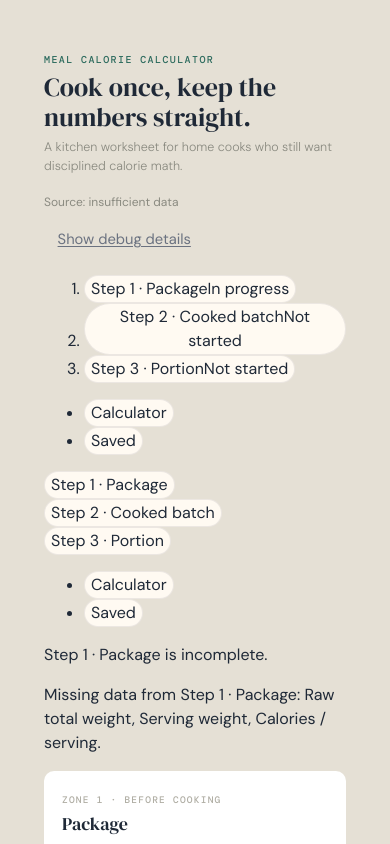
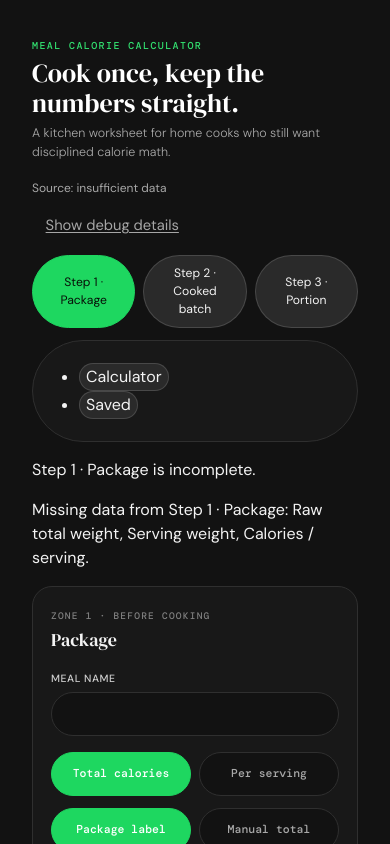
Before and after one commit to relomy/portion_pilot, a React (Vite) app: page / in a window 390 px wide. Shown: the top 844 px of the page. Built offline with nearby package versions, Linux system fonts and the light colour scheme; a web font is replaced by a local one.

Commit message:
feat(ui): apply spotify-inspired responsive stepflow styles

```diff
--- a/src/index.css
+++ b/src/index.css
@@ -1,33 +1,55 @@
 :root {
-  font-family: 'DM Sans', sans-serif;
-  color-scheme: light;
-  --paper-bg: #e5e0d5;
-  --zone-bg: #ffffff;
-  --zone-3-bg: #f4faf8;
-  --ink-mid: #4a4a44;
-  --ink-soft: #8a8a80;
-  --ink-faint: #c4c0b6;
-  --teal: #2d6b5e;
-  --teal-mid: #4a9280;
-  --field-bg: #f2f0eb;
-  --field-border: #e2dfd6;
-  --zone-divider: #e8e4dc;
-  --wc-bg: #eeece6;
+  font-family:
+    Circular,
+    Circular Std,
+    CircularSp,
+    Avenir Next,
+    Avenir,
+    Montserrat,
+    DM Sans,
+    system-ui,
+    -apple-system,
+    BlinkMacSystemFont,
+    sans-serif;
+  color-scheme: dark;
+  --paper-bg: #121212;
+  --zone-bg: #181818;
+  --zone-3-bg: #1f1f1f;
+  --ink: #f3f3f3;
+  --ink-mid: #cfcfcf;
+  --ink-soft: #a8a8a8;
+  --ink-faint: #7f7f7f;
+  --teal: #1ed760;
+  --teal-mid: #32df6f;
+  --field-bg: #121212;
+  --field-border: #2f2f2f;
+  --zone-divider: #2b2b2b;
+  --wc-bg: #141414;
   --font-display: 'DM Serif Display', serif;
   --font-mono: 'DM Mono', monospace;
-  --font-body: 'DM Sans', sans-serif;
-  --counter: #f5efe4;
-  --worksheet: rgba(255, 252, 247, 0.94);
-  --label: #fffaf2;
-  --ink: #1f2937;
-  --steel: #6b7280;
-  --herb: #0f766e;
-  --herb-strong: #115e59;
-  --terracotta: #c2410c;
+  --font-body:
+    Circular,
+    Circular Std,
+    CircularSp,
+    Avenir Next,
+    Avenir,
+    Montserrat,
+    DM Sans,
+    system-ui,
+    -apple-system,
+    BlinkMacSystemFont,
+    sans-serif;
+  --counter: #1a1a1a;
+  --worksheet: rgba(18, 18, 18, 0.94);
+  --label: #232323;
+  --steel: #a6a6a6;
+  --herb: #1ed760;
+  --herb-strong: #1abc54;
+  --terracotta: #ff9f43;
   --warning: #dc2626;
-  --rule: rgba(15, 23, 42, 0.08);
-  --shadow: 0 24px 80px rgba(148, 163, 184, 0.18);
-  --shadow-soft: 0 16px 40px rgba(148, 163, 184, 0.14);
+  --rule: rgba(255, 255, 255, 0.14);
+  --shadow: 0 24px 80px rgba(0, 0, 0, 0.45);
+  --shadow-soft: 0 16px 40px rgba(0, 0, 0, 0.32);
   --layout-columns-desktop: minmax(0, 1.5fr) minmax(20rem, 1fr);
   font-synthesis: none;
   text-rendering: optimizeLegibility;
@@ -69,7 +91,7 @@ input {
 button {
   border: 1px solid var(--rule);
   border-radius: 999px;
-  background: var(--label);
+  background: #2a2a2a;
   color: var(--ink);
   cursor: pointer;
   transition:
@@ -80,8 +102,8 @@ button {
 }
 
 button:hover {
-  border-color: rgba(15, 118, 110, 0.26);
-  box-shadow: 0 10px 20px rgba(15, 23, 42, 0.08);
+  border-color: rgba(30, 215, 96, 0.5);
+  box-shadow: 0 10px 20px rgba(0, 0, 0, 0.32);
   transform: translateY(-1px);
 }
 
@@ -94,8 +116,8 @@ input:focus-visible {
 input {
   width: 100%;
   border: 1px solid var(--rule);
-  border-radius: 16px;
-  background: #fffdf9;
+  border-radius: 999px;
+  background: #151515;
   color: var(--ink);
   padding: 0.8rem 0.9rem;
   transition:
@@ -105,7 +127,7 @@ input {
 }
 
 input:disabled {
-  background: rgba(245, 239, 228, 0.8);
+  background: rgba(26, 26, 26, 0.8);
   color: var(--steel);
   cursor: not-allowed;
 }
@@ -115,9 +137,9 @@ input:disabled {
 }
 
 .zone-layout {
-  max-width: 540px;
+  max-width: 1160px;
   margin: 0 auto;
-  padding: 32px 24px 80px;
+  padding: 28px 20px 80px;
 }
 
 .masthead {
@@ -126,7 +148,7 @@ input:disabled {
 
 .masthead__kicker {
   margin: 0 0 6px;
-  color: var(--teal);
+  color: var(--teal-mid);
   font-family: var(--font-mono);
   font-size: 10px;
   font-weight: 500;
@@ -136,7 +158,7 @@ input:disabled {
 
 .masthead__title {
   margin: 0;
-  color: var(--ink);
+  color: #fff;
   font-family: var(--font-display);
   font-size: 26px;
   font-weight: 400;
@@ -164,7 +186,7 @@ input:disabled {
   margin: 4px 0 0;
   max-width: 100%;
   overflow: auto;
-  border-radius: 6px;
+  border-radius: 14px;
   border: 1px solid var(--field-border);
   background: var(--field-bg);
   padding: 8px;
@@ -175,9 +197,10 @@ input:disabled {
 
 .zone {
   margin-bottom: 12px;
-  border-radius: 10px;
+  border-radius: 20px;
   padding: 22px 18px 18px;
-  background: var(--zone-bg);
+  background: linear-gradient(180deg, #1f1f1f 0%, var(--zone-bg) 100%);
+  border: 1px solid #2f2f2f;
 }
 
 .zone--package,
@@ -195,7 +218,7 @@ input:disabled {
 
 .zone__eyebrow {
   margin: 0 0 3px;
-  color: #b0aea4;
+  color: var(--ink-faint);
   font-family: var(--font-mono);
   font-size: 9.5px;
   font-weight: 500;
@@ -286,7 +309,7 @@ input:disabled {
 
 .field__input {
   width: 100%;
-  border-radius: 6px;
+  border-radius: 999px;
   border: 1px solid var(--field-border);
   background: var(--field-bg);
   color: var(--ink);
@@ -320,7 +343,7 @@ input:disabled {
   margin: 0;
   padding: 0;
   border: 1px solid var(--field-border);
-  border-radius: 6px;
+  border-radius: 999px;
   overflow: hidden;
   background: var(--field-bg);
 }
@@ -346,7 +369,7 @@ input:disabled {
   display: inline-flex;
   align-items: center;
   justify-content: center;
-  min-height: 44px;
+  min-height: 46px;
   background: transparent;
   color: var(--ink);
   font-family: var(--font-mono);
@@ -475,7 +498,7 @@ input:disabled {
   padding: 11px 13px;
   background: var(--wc-bg);
   border-left: 2px solid var(--teal-mid);
-  border-radius: 0 6px 6px 0;
+  border-radius: 0 14px 14px 0;
 }
 
 .wc-callout__label {
@@ -577,13 +600,13 @@ input:disabled {
 }
 
 .hero-answer__label {
-  color: var(--teal);
+  color: var(--teal-mid);
   font-size: 13px;
   font-weight: 500;
 }
 
 .hero-answer__value {
-  color: var(--ink);
+  color: #fff;
   font-family: var(--font-mono);
   font-size: 40px;
   font-weight: 500;
@@ -603,6 +626,54 @@ input:disabled {
 
 .zone-layout__actions {
   margin-top: 6px;
+}
+
+.zone-layout__stepflow-shell {
+  display: grid;
+  grid-template-columns: minmax(220px, 260px) minmax(0, 1fr);
+  gap: 16px;
+  align-items: start;
+}
+
+.zone-layout__stepflow-rail {
+  position: sticky;
+  top: 16px;
+  align-self: start;
+  display: flex;
+  flex-direction: column;
+  gap: 12px;
+  padding: 14px;
+  border-radius: 20px;
+  border: 1px solid #2f2f2f;
+  background: var(--zone-bg);
+}
+
+.zone-layout__stepflow-main {
+  min-width: 0;
+}
+
+.zone-layout__mobile-step-pills-hook,
+.zone-layout__mobile-utility-bar-hook {
+  display: none;
+}
+
+.zone-layout__mobile-step-pills {
+  display: flex;
+  gap: 8px;
+}
+
+.zone-layout__mobile-step-pill {
+  flex: 1;
+  min-height: 44px;
+  border-radius: 999px;
+  padding: 0.5rem 0.7rem;
+  font-size: 0.76rem;
+}
+
+.zone-layout__mobile-step-pill[aria-pressed='true'] {
+  background: var(--teal);
+  color: #081108;
+  border-color: var(--teal);
 }
 
 .app-shell {
@@ -799,6 +870,36 @@ input:disabled {
 }
 
 @media (max-width: 780px) {
+  .zone-layout {
+    padding: 18px 12px 84px;
+  }
+
+  .zone-layout__stepflow-shell {
+    grid-template-columns: 1fr;
+    gap: 12px;
+  }
+
+  .zone-layout__stepflow-rail {
+    display: none;
+  }
+
+  .zone-layout__mobile-step-pills-hook {
+    display: block;
+    margin-bottom: 12px;
+  }
+
+  .zone-layout__mobile-utility-bar-hook {
+    position: sticky;
+    bottom: 8px;
+    z-index: 5;
+    display: block;
+    margin-top: 12px;
+    border-radius: 999px;
+    background: var(--zone-bg);
+    border: 1px solid #2f2f2f;
+    padding: 6px;
+  }
+
   .app-shell {
     padding-top: 1.25rem;
   }
```
Also changed, not shown: 2 other files (tests, documents, lock files or other folders).
